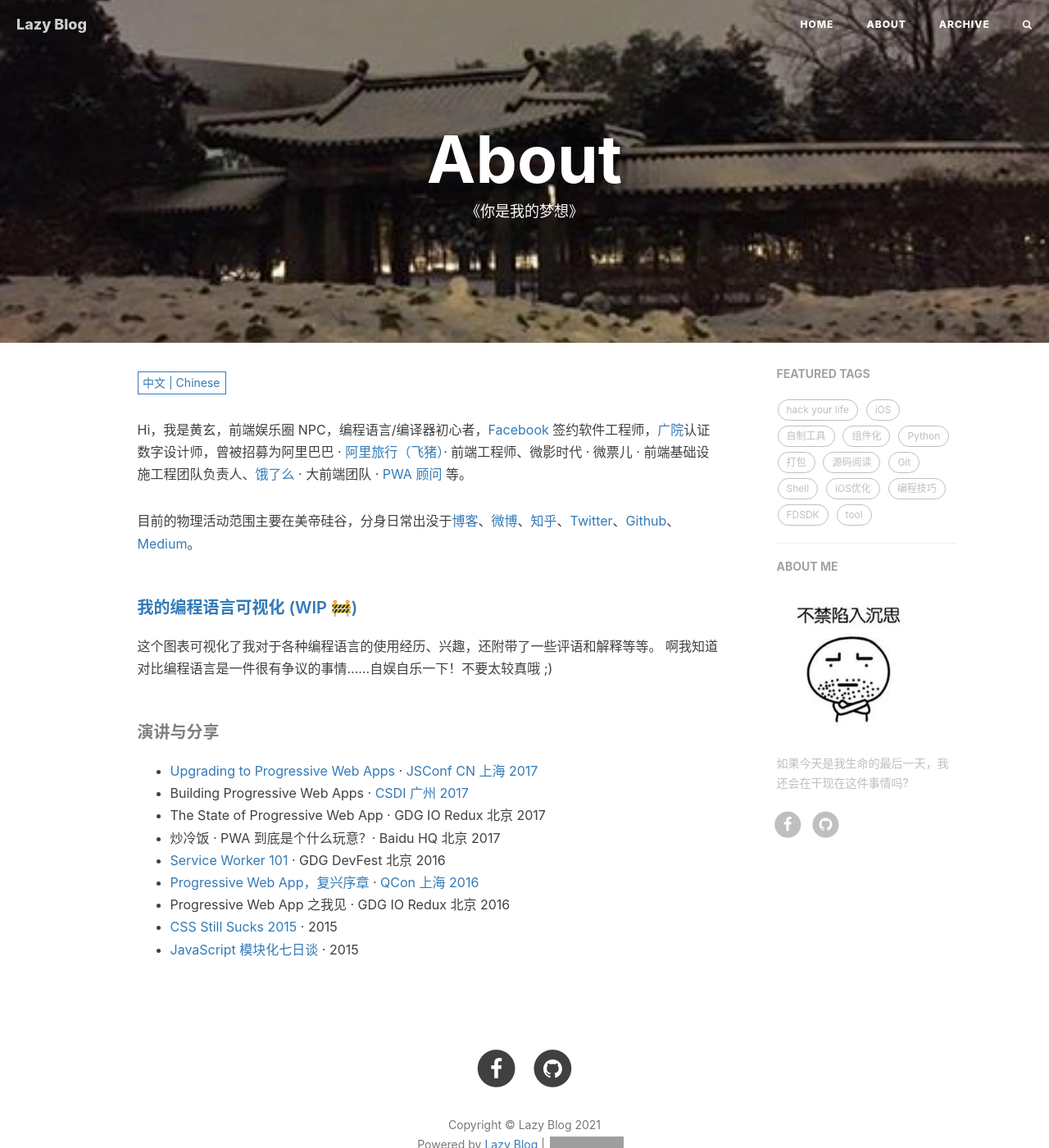
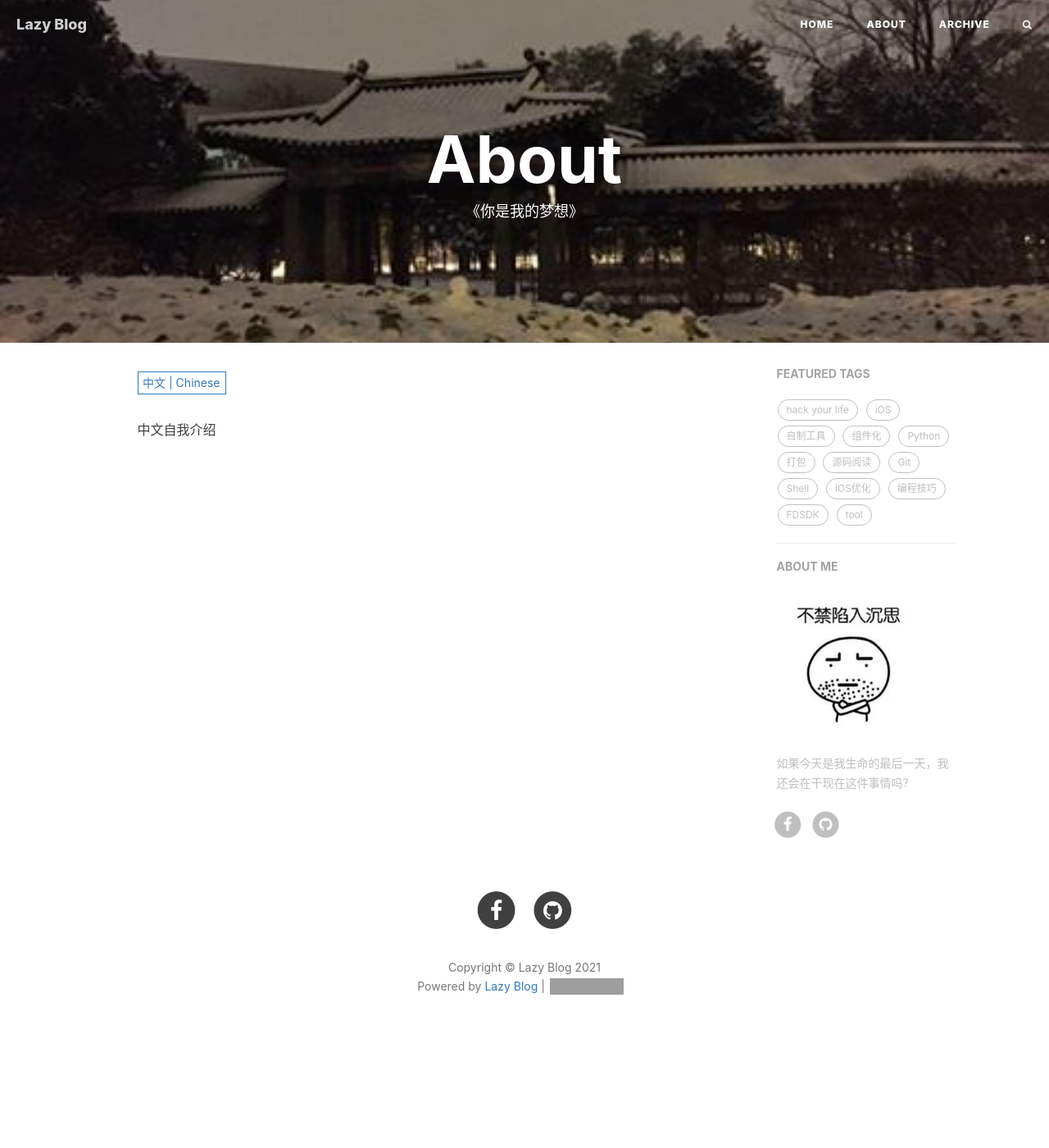
Before and after one commit to toolazytoname/toolazytoname.github.io, a Jekyll site: the page built from about.html, in a window 1280 px wide and 1400 px high. Shown: the whole window at 82% size. Built offline with Jekyll 4.4.1, drawn with Linux system fonts in a browser that asks for light colours; nearby versions of some CDN libraries; comment, search, counter and statistics services are not loaded; grey boxes are pictures that could not be loaded.

Commit message:
修改文案

```diff
--- a/_includes/about/zh.md
+++ b/_includes/about/zh.md
@@ -1,31 +1 @@
-Hi，我是黄玄，前端娱乐圈 NPC，编程语言/编译器初心者，[Facebook](https://www.facebook.com/) 签约软件工程师，[广院](https://baike.baidu.com/item/%E4%B8%AD%E5%9B%BD%E4%BC%A0%E5%AA%92%E5%A4%A7%E5%AD%A6)认证数字设计师，曾被招募为阿里巴巴 · [阿里旅行（飞猪）](http://alitrip.com)· 前端工程师、微影时代 · 微票儿 · 前端基础设施工程团队负责人、[饿了么](https://ele.me/) · 大前端团队 · [PWA 顾问](https://medium.com/elemefe/upgrading-ele-me-to-progressive-web-app-2a446832e509) 等。
-
-目前的物理活动范围主要在美帝硅谷，分身日常出没于[博客](https://huangxuan.me)、[微博](https://weibo.com/huxpro)、[知乎](https://www.zhihu.com/people/huxpro/pins/posts)、[Twitter](https://twitter.com/Huxpro/)、[Github](https://github.com/huxpro)、[Medium](https://medium.com/@Huxpro)。
-
-
-##### [我的编程语言可视化 (WIP 🚧)](https://huangxuan.me/2020/05/05/pl-chart/)
-
-这个图表可视化了我对于各种编程语言的使用经历、兴趣，还附带了一些评语和解释等等。 啊我知道对比编程语言是一件很有争议的事情……自娱自乐一下！不要太较真哦 ;)
-
-
-##### 演讲与分享
-
-- [Upgrading to Progressive Web Apps][9] · [JSConf CN 上海 2017](http://2017.jsconf.cn/)
-- Building Progressive Web Apps · [CSDI 广州 2017](http://www.csdisummit.com/)
-- The State of Progressive Web App · GDG IO Redux 北京 2017
-- 炒冷饭 · PWA 到底是个什么玩意？· Baidu HQ 北京 2017
-- [Service Worker 101][5] · GDG DevFest 北京 2016
-- [Progressive Web App，复兴序章][4] · [QCon 上海 2016](http://2016.qconshanghai.com/presentation/3111)
-- Progressive Web App 之我见 · GDG IO Redux 北京 2016
-- [CSS Still Sucks 2015][2] · 2015
-- [JavaScript 模块化七日谈][1] · 2015
-
-[1]: //huangxuan.me/2015/07/09/js-module-7day/
-[2]: //huangxuan.me/2015/12/28/css-sucks-2015/
-[3]: //huangxuan.me/2016/06/05/pwa-in-my-pov/
-[4]: //huangxuan.me/2016/10/20/pwa-qcon2016/
-[5]: //huangxuan.me/2016/11/20/sw-101-gdgdf/
-[6]: https://yanshuo.io/assets/player/?deck=58ac8598b123db0067292f92 "PWA Rehashing"
-[7]: https://yanshuo.io/assets/player/?deck=593ad6fbfe88c2006a0a0d6d "The State of PWA"
-[8]: https://yanshuo.io/assets/player/?deck=594d673d570c357d0698a950 "Building PWA"
-[9]: //huangxuan.me/jsconfcn2017/
+中文自我介绍
```
